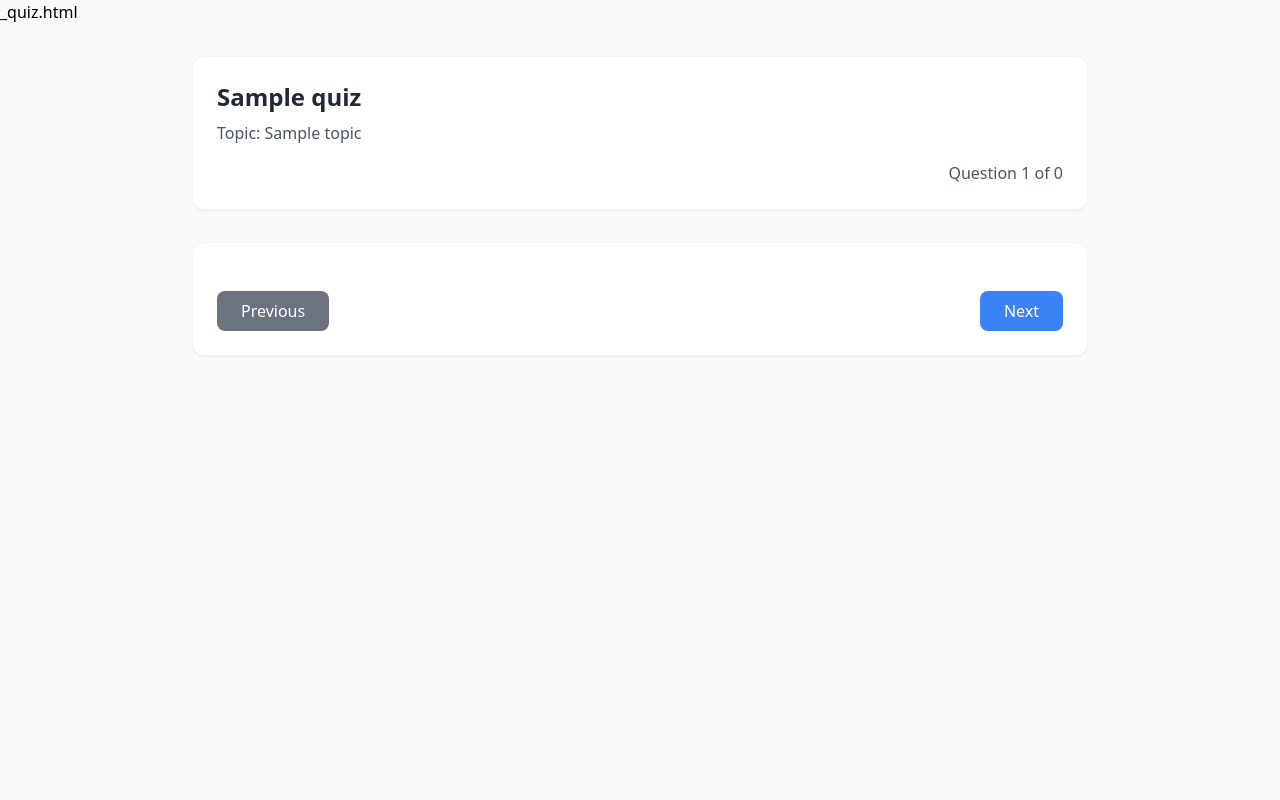
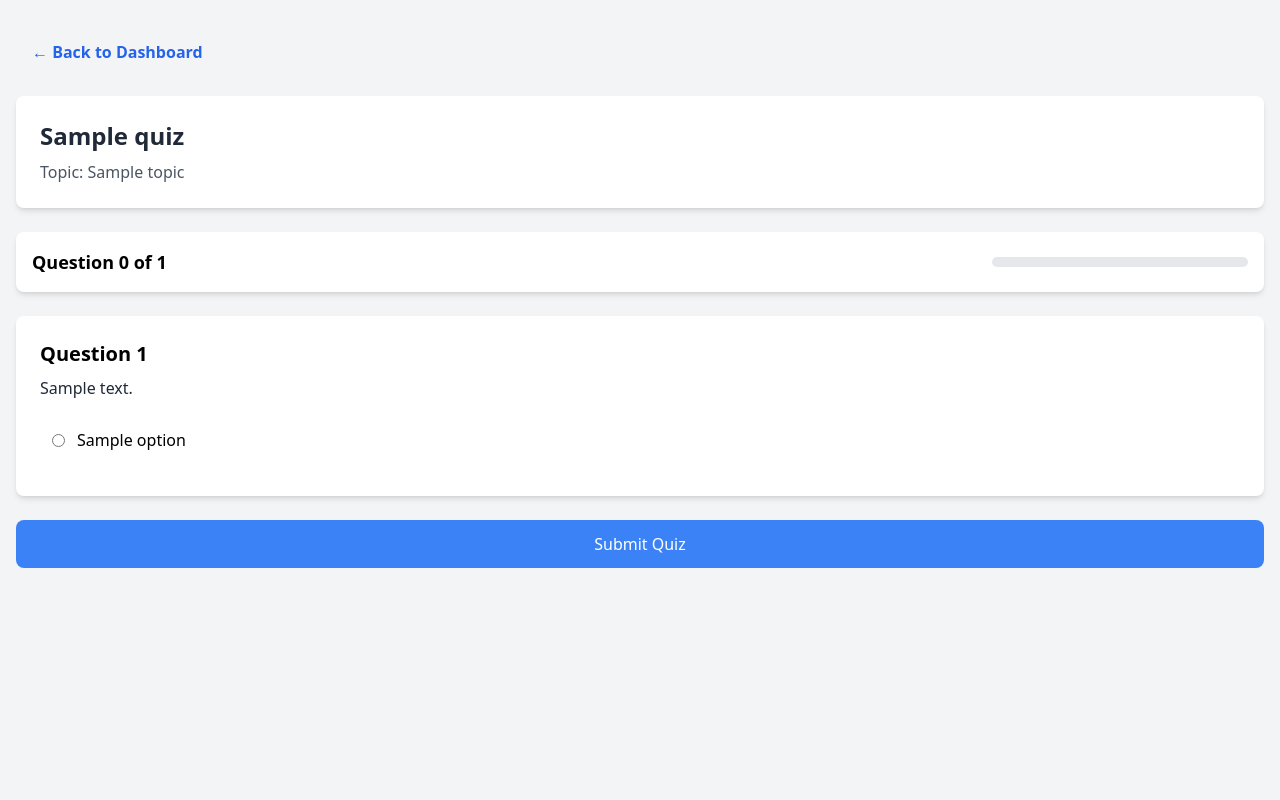
Before and after one commit to Azhar-Sharif/QuizMentor, a Flask app: template app/templates/take_quiz.html in a window 1280 px wide. Run offline with Flask 3, Linux system fonts and the light colour scheme; the template is opened without the code that fills it: most values are stand-ins (such as "Sample title", 1, 10 or a date in 2020); some libraries are stand-ins or nearby versions.

Commit message:
updated Quiz attempt page and merged results

```diff
--- a/app/templates/take_quiz.html
+++ b/app/templates/take_quiz.html
@@ -1,4 +1,3 @@
-_quiz.html
 <!DOCTYPE html>
 <html lang="en">
 <head>
@@ -6,169 +5,276 @@ _quiz.html
     <meta name="viewport" content="width=device-width, initial-scale=1.0">
     <title>{{ quiz.title }} - Quiz</title>
     <script src="https://cdn.tailwindcss.com"></script>
+    <style>
+        /* Animations */
+        @keyframes slideIn {
+            from { transform: translateX(-100%); opacity: 0; }
+            to { transform: translateX(0); opacity: 1; }
+        }
+
+        @keyframes fadeIn {
+            from { opacity: 0; }
+            to { opacity: 1; }
+        }
+
+        @keyframes celebrationGood {
+            0% { transform: scale(0.3) rotate(0deg); opacity: 0; }
+            50% { transform: scale(1.2) rotate(10deg); }
+            100% { transform: scale(1) rotate(0deg); opacity: 1; }
+        }
+
+        .option-row {
+            display: flex;
+            align-items: center;
+            padding: 0.75rem;
+            margin: 0.5rem 0;
+            border-radius: 0.5rem;
+            cursor: pointer;
+            transition: all 0.3s ease;
+        }
+
+        .option-row:hover {
+            background-color: rgb(243 244 246);
+            transform: translateX(10px);
+        }
+
+        .question-card {
+            animation: slideIn 0.5s ease-out;
+        }
+
+        .modal-content {
+            animation: fadeIn 0.5s ease-out;
+        }
+    </style>
 </head>
-<body class="bg-gray-50">
+<body class="bg-gray-100 min-h-screen">
     <div class="container mx-auto px-4 py-8">
-        <div class="max-w-4xl mx-auto">
+        <!-- Back Button -->
+        <div class="mb-6">
+            <a href="/dashboard" class="inline-block bg-gray-100 hover:bg-gray-200 text-blue-600 font-semibold py-2 px-4 rounded">
+                ← Back to Dashboard
+            </a>
+        </div>
+
         <!-- Quiz Header -->
-            <div class="bg-white rounded-xl shadow-sm p-6 border border-gray-100 mb-8">
+        <div class="bg-white rounded-lg shadow-md p-6 mb-6">
             <h1 class="text-2xl font-bold text-gray-800">{{ quiz.title }}</h1>
             <p class="text-gray-600 mt-2">Topic: {{ quiz.topic }}</p>
-                <div class="flex justify-between items-center mt-4">
-                    <div id="timer" class="text-lg font-semibold text-blue-600"></div>
-                    <div id="progress" class="text-gray-600">Question <span id="currentQuestion">1</span> of <span id="totalQuestions">0</span></div>
+        </div>
+
+        <!-- Progress Tracker -->
+        <div class="bg-white rounded-lg shadow-md p-4 mb-6">
+            <div class="flex items-center justify-between">
+                <span id="progressText" class="text-lg font-semibold">Question 0 of {{ quiz.questions|length }}</span>
+                <div class="w-64 bg-gray-200 rounded-full h-2.5">
+                    <div id="progressBar" class="bg-blue-600 h-2.5 rounded-full transition-all duration-300" style="width: 0%"></div>
+                </div>
             </div>
         </div>
 
-            <!-- Quiz Content -->
-            <div id="quizContent" class="bg-white rounded-xl shadow-sm p-6 border border-gray-100">
-                <div id="questionContainer">
-                    <!-- Questions will be loaded here -->
+        <!-- Quiz Questions -->
+        <div id="questionsContainer" class="space-y-6">
+            {% for question in quiz.questions %}
+            {% set question_index = loop.index0 %}
+            <div class="question-card bg-white rounded-lg shadow-md p-6">
+                <div class="mb-4">
+                    <h3 class="text-xl font-semibold mb-2">Question {{ loop.index }}</h3>
+                    <p class="text-gray-800">{{ question.question_text }}</p>
+                </div>
+                <div class="space-y-3">
+                    {% for option in question.options %}
+                    <div class="option-row">
+                        <input type="radio"
+                            id="question{{ question_index }}_option{{ loop.index }}"
+                            name="question{{ question_index }}"
+                            value="{{ option }}"
+                            onclick="selectOption({{ question_index }}, '{{ option|replace("'", "\\'") }}')"
+                            {% if question_index in answers and answers[question_index] == option %}checked{% endif %}
+                            class="mr-3">
+                        <label for="question{{ question_index }}_option{{ loop.index }}"
+                            class="flex-grow cursor-pointer">
+                            {{ option }}
+                        </label>
+                    </div>
+                    {% endfor %}
+                </div>
+            </div>
+            {% endfor %}
+
+            <!-- Submit Button -->
+            <button type="button"
+                onclick="submitQuiz()"
+                id="submitButton"
+                class="w-full bg-blue-500 text-white px-6 py-3 rounded-lg hover:bg-blue-600 transition-colors">
+                Submit Quiz
+            </button>
         </div>
 
-                <div class="flex justify-between mt-6">
-                    <button id="prevBtn" onclick="previousQuestion()" class="bg-gray-500 text-white px-6 py-2 rounded-lg hover:bg-gray-600 disabled:opacity-50">Previous</button>
-                    <button id="nextBtn" onclick="nextQuestion()" class="bg-blue-500 text-white px-6 py-2 rounded-lg hover:bg-blue-600">Next</button>
-                </div>
+        <!-- Results Modal -->
+        <div id="resultsModal" class="hidden fixed inset-0 bg-gray-600 bg-opacity-50 flex items-center justify-center">
+            <div class="bg-white p-8 rounded-lg max-w-2xl w-full max-h-[80vh] overflow-y-auto modal-content">
+                <div id="resultsAnimation" class="mb-6 text-center"></div>
+                <div id="resultsContent"></div>
+                <button onclick="closeModal()" class="mt-6 bg-blue-500 text-white px-4 py-2 rounded hover:bg-blue-600">
+                    Close
+                </button>
             </div>
         </div>
     </div>
 
     <script>
-        let currentQuestionIndex = 0;
-        let questions = [];
-        let answers = {};
-        let quizStartTime = new Date();
+        const answers = {};  // Store answers globally
 
-        document.addEventListener('DOMContentLoaded', function() {
-            loadQuiz();
+        function selectOption(questionIndex, optionValue) {
+            // Save the answer
+            answers[questionIndex] = optionValue;
+            console.log('Answer saved:', {
+                questionIndex,
+                optionValue,
+                allAnswers: answers
             });
 
-        async function loadQuiz() {
-            const currentQuiz = {{ session['current_quiz']|tojson|safe }};
-            questions = currentQuiz.questions;
-            document.getElementById('totalQuestions').textContent = questions.length;
-            displayQuestion(0);
-            startTimer();
-        }
-
-        function displayQuestion(index) {
-            const question = questions[index];
-            const container = document.getElementById('questionContainer');
-
-            container.innerHTML = `
-                <div class="mb-6">
-                    <h3 class="text-lg font-medium text-gray-900 mb-4">${question.question_text}</h3>
-                    <div class="space-y-3">
-                        ${question.options.map((option, optIndex) => `
-                            <div class="flex items-center">
-                                <input type="radio"
-                                    id="option${optIndex}"
-                                    name="question${index}"
-                                    value="${option}"
-                                    ${answers[index] === option ? 'checked' : ''}
-                                    onchange="saveAnswer(${index}, '${option}')"
-                                    class="h-4 w-4 text-blue-600 border-gray-300 focus:ring-blue-500">
-                                <label for="option${optIndex}" class="ml-3 text-gray-700">
-                                    ${option}
-                                </label>
-                            </div>
-                        `).join('')}
-                    </div>
-                </div>
-            `;
-
-            updateNavigationButtons();
-            document.getElementById('currentQuestion').textContent = index + 1;
-        }
-
-        function saveAnswer(questionIndex, answer) {
-            answers[questionIndex] = answer;
-            updateNavigationButtons();
-        }
-
-        function previousQuestion() {
-            if (currentQuestionIndex > 0) {
-                currentQuestionIndex--;
-                displayQuestion(currentQuestionIndex);
+            // Update radio button
+            const radio = document.querySelector(`input[name="question${questionIndex}"][value="${optionValue}"]`);
+            if (radio) {
+                radio.checked = true;
+                updateProgress();
             }
         }
 
-        function nextQuestion() {
-            if (currentQuestionIndex < questions.length - 1) {
-                currentQuestionIndex++;
-                displayQuestion(currentQuestionIndex);
-            } else if (Object.keys(answers).length === questions.length) {
-                submitQuiz();
-            }
+        function updateProgress() {
+            const totalQuestions = {{ quiz.questions|length }};
+            const answeredQuestions = Object.keys(answers).length;
+
+            document.getElementById('progressText').textContent =
+                `Question ${answeredQuestions} of ${totalQuestions}`;
+
+            const progressPercentage = (answeredQuestions / totalQuestions) * 100;
+            document.getElementById('progressBar').style.width = `${progressPercentage}%`;
         }
 
-        function updateNavigationButtons() {
-            const prevBtn = document.getElementById('prevBtn');
-            const nextBtn = document.getElementById('nextBtn');
+        function submitQuiz() {
+            const totalQuestions = {{ quiz.questions|length }};
+            const answeredQuestions = Object.keys(answers).length;
 
-            prevBtn.disabled = currentQuestionIndex === 0;
+            if (answeredQuestions < totalQuestions) {
+                alert(`Please answer all questions. You have answered ${answeredQuestions} out of ${totalQuestions} questions.`);
+                return false;
+            }
 
-            if (currentQuestionIndex === questions.length - 1) {
-                nextBtn.textContent = 'Submit Quiz';
-                nextBtn.disabled = !answers[currentQuestionIndex];
-            } else {
-                nextBtn.textContent = 'Next';
-                nextBtn.disabled = false;
+            // Disable submit button to prevent double submission
+            document.getElementById('submitButton').disabled = true;
+
+            const questions = {{ quiz.questions|tojson|safe }};
+            let correctCount = 0;
+
+            // Format answers for submission
+            const formattedAnswers = {};
+            questions.forEach((question, index) => {
+                const selectedAnswer = answers[index];
+                if (selectedAnswer === question.correct_answer) {
+                    correctCount++;
                 }
-        }
-// Update the submitQuiz function
-async function submitQuiz() {
-    const currentQuiz = {{ session['current_quiz']|tojson|safe }};
+                formattedAnswers[index] = selectedAnswer;
+            });
 
-    try {
-        const score = calculateScore();
-        const response = await fetch('/api/submit-assigned-quiz', {
+            const score = (correctCount / totalQuestions) * 100;
+
+            // Submit to backend
+            fetch('/api/submit-assigned-quiz', {
                 method: 'POST',
                 headers: {
                     'Content-Type': 'application/json',
                 },
                 body: JSON.stringify({
-                assignment_id: currentQuiz.assignment_id,
-                answers: answers,
-                score: score,
-                time_taken: Math.floor((new Date() - quizStartTime) / 1000)
+                    assignment_id: {{ quiz.assignment_id }}, // Make sure this is passed from Flask
+                    answers: formattedAnswers,
+                    score: score
                 })
+            })
+            .then(response => {
+                if (!response.ok) {
+                    throw new Error(`HTTP error! status: ${response.status}`);
+                }
+                return response.json();
+            })
+            .then(data => {
+                if (data.success) {
+                    showResults(questions.map((question, index) => ({
+                        questionNumber: index + 1,
+                        questionText: question.question_text,
+                        selectedAnswer: answers[index],
+                        isCorrect: answers[index] === question.correct_answer,
+                        correctAnswer: question.correct_answer,
+                        explanation: question.explanation || 'No explanation provided'
+                    })));
+                } else {
+                    throw new Error(data.error || 'Unknown error');
+                }
+            })
+            .catch(error => {
+                console.error('Error:', error);
+                alert('Failed to submit quiz: ' + error.message);
+                // Re-enable submit button on error
+                document.getElementById('submitButton').disabled = false;
             });
 
-        const result = await response.json();
-        if (result.success) {
-            window.location.href = '/quiz-result/' + currentQuiz.assignment_id;
-        } else {
-            alert('Failed to submit quiz: ' + result.error);
-        }
-    } catch (error) {
-        console.error('Error submitting quiz:', error);
-        alert('Failed to submit quiz. Please try again.');
-    }
+            return false;
         }
 
-        function calculateScore() {
-            let correct = 0;
-            questions.forEach((question, index) => {
-                if (answers[index] === question.correct_answer) {
-                    correct++;
-                }
-            });
-            return (correct / questions.length) * 100;
+        function showResults(results) {
+            const correctAnswers = results.filter(r => r.isCorrect).length;
+            const totalQuestions = results.length;
+            const score = ((correctAnswers/totalQuestions) * 100);
+            const questions = {{ quiz.questions|tojson|safe }};
+
+            // Show detailed results
+            const resultsContent = document.getElementById('resultsContent');
+            resultsContent.innerHTML = `
+                <div class="mb-6">
+                    <p class="text-xl font-bold">Score: ${correctAnswers}/${totalQuestions}</p>
+                    <p class="text-gray-600">Percentage: ${score.toFixed(2)}%</p>
+                </div>
+                <div class="space-y-6">
+                    ${results.map((result, index) => {
+                        const question = questions[index];
+                        return `
+                            <div class="border-b pb-4">
+                                <h4 class="font-semibold">Question ${result.questionNumber}</h4>
+                                <p class="mt-2 text-gray-700">${result.questionText}</p>
+                                <p class="mt-2">
+                                    Your answer:
+                                    <span class="${result.isCorrect ? 'text-green-600' : 'text-red-600'} font-medium">
+                                        ${result.selectedAnswer}
+                                    </span>
+                                </p>
+                                ${!result.isCorrect ? `
+                                    <p class="mt-1 text-gray-700">
+                                        Correct answer:
+                                        <span class="text-green-600 font-medium">${result.correctAnswer}</span>
+                                    </p>
+                                ` : ''}
+                                <div class="mt-3 bg-blue-50 p-3 rounded-lg">
+                                    <p class="text-sm text-blue-800">
+                                        <span class="font-medium">Explanation:</span>
+                                        ${question.Explanation_of_correct_answer}
+                                    </p>
+                                </div>
+                            </div>
+                        `;
+                    }).join('')}
+                </div>`;
+
+            document.getElementById('resultsModal').classList.remove('hidden');
         }
 
-        function startTimer() {
-            const timerElement = document.getElementById('timer');
-            let seconds = 0;
+        function closeModal() {
+            document.getElementById('resultsModal').classList.add('hidden');
+            window.location.href = '/dashboard';
+        }
 
-            setInterval(() => {
-                seconds++;
-                const minutes = Math.floor(seconds / 60);
-                const remainingSeconds = seconds % 60;
-                timerElement.textContent = `Time: ${minutes}:${remainingSeconds.toString().padStart(2, '0')}`;
-            }, 1000);
-        }
+        // Initialize progress bar
+        document.addEventListener('DOMContentLoaded', updateProgress);
     </script>
 </body>
 </html>
```
Lines whose indentation alone changed are shown as unchanged.
